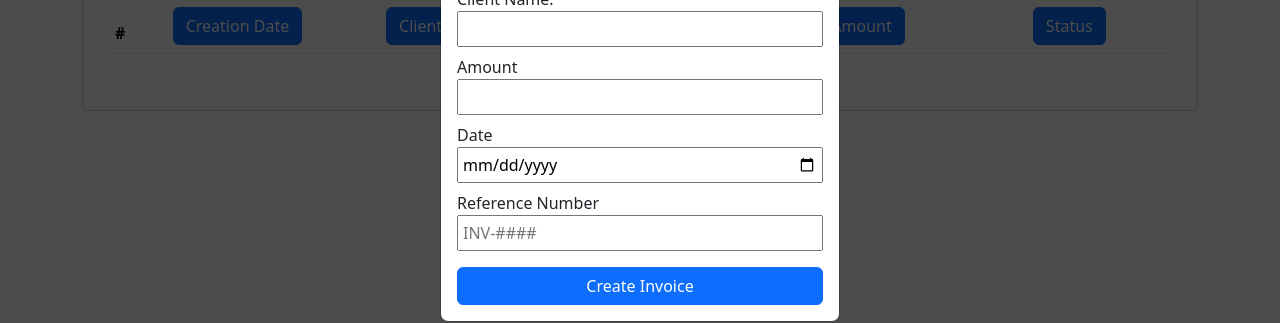
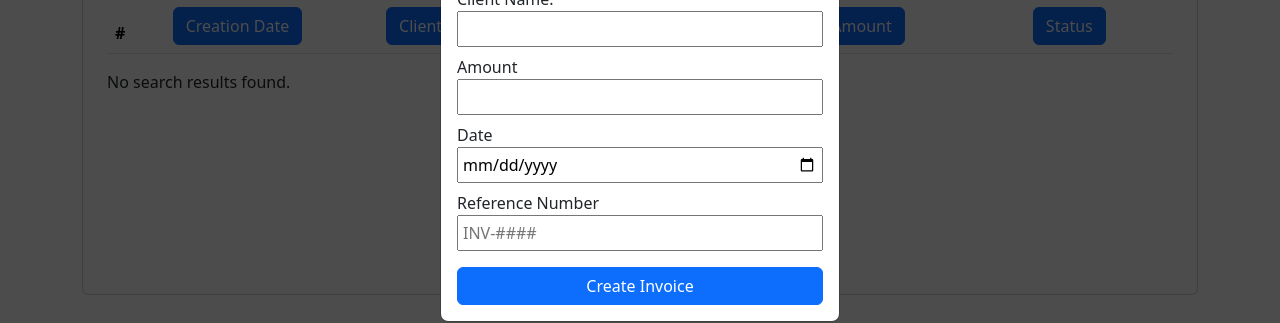
Before and after one commit to jonjon81/financial-tracker-react, a React (Vite) app: page / in a window 1280 px wide. Both pictures are taken after typing "Sample", "2020-01-15", "2020-01-15" into the empty fields and a click on the button "Add New Invoice". Shown: the part 297-620 px from the top of the page. Built offline with nearby package versions, Linux system fonts and the light colour scheme.

Commit message:
Add a no search results

```diff
--- a/src/components/InvoicesWidget.css
+++ b/src/components/InvoicesWidget.css
@@ -24,6 +24,7 @@ input {
 }
 
 .table-body {
+  height: 200px;
   max-height: 200px;
   overflow-y: auto;
 }
--- a/src/components/InvoicesWidget.tsx
+++ b/src/components/InvoicesWidget.tsx
@@ -298,6 +298,7 @@ const InvoicesWidget: React.FC<InvoicesProps> = ({ transactions }) => {
       </div>
 
       <div className="table-body">
+        {filteredInvoices.length > 0 ? (
           <table className="table table-striped">
             <tbody>
               {filteredInvoices.map((invoice, index) => (
@@ -325,6 +326,9 @@ const InvoicesWidget: React.FC<InvoicesProps> = ({ transactions }) => {
               ))}
             </tbody>
           </table>
+        ) : (
+          <div className="no-search-results">No search results found.</div>
+        )}
       </div>
       {showModal && (
         <div className="modal d-flex justify-content-center align-items-center" onClick={() => handleCloseModal()}>
```
Lines whose indentation alone changed are shown as unchanged.
